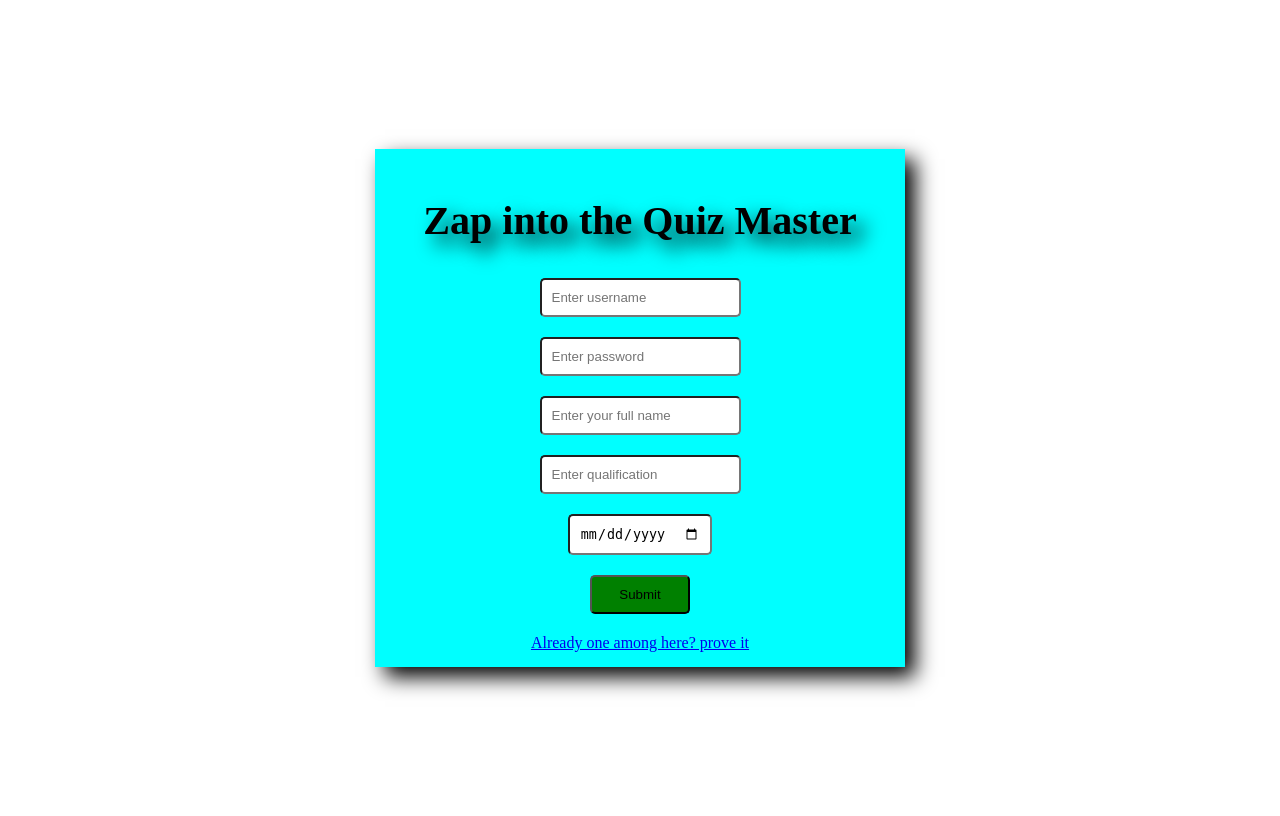
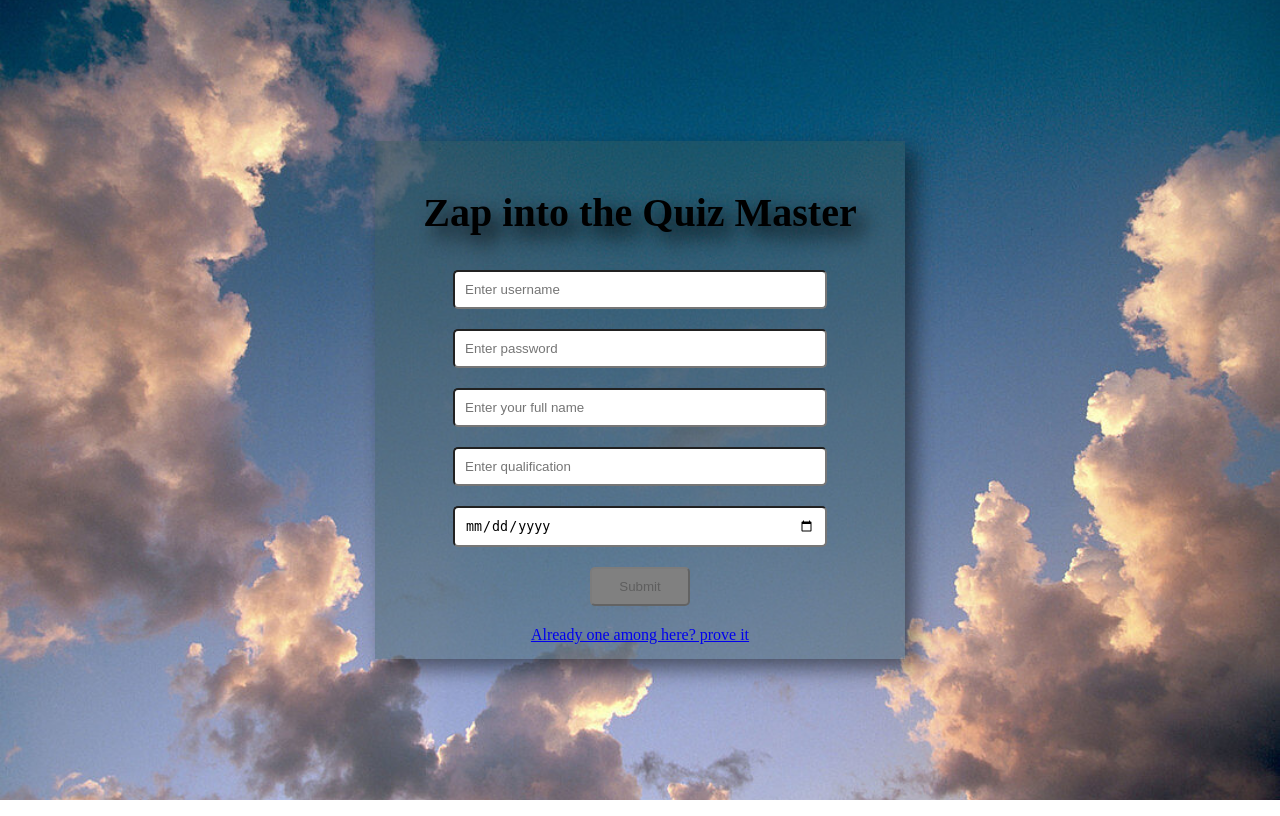
Before and after one commit to 22f3002631/Quiz-Master-V1, a Flask app: page /register in a window 1280 px wide. Run offline with Flask 3, Linux system fonts and the light colour scheme.

Commit message:
Implemented javascript for stronger password creation

```diff
--- a/templates/register.html
+++ b/templates/register.html
@@ -10,12 +10,15 @@
             justify-content: center;
             align-items: center;
             height: 100vh;
+            margin: 0;
+            background: url('/static/login_bg.jpg') no-repeat center;
+            background-size: cover;
         }
         .container{
-            background-color: aqua;
+            background-color: rgba(55, 88, 88, 0.4);
             text-align: center;
             padding: 15px;
-            box-shadow: 10px 10px 20px black;
+            box-shadow: 10px 10px 20px rgba(0,0,0,0.5);
             width: 500px;
         }
         input{
@@ -23,17 +26,75 @@
             margin: 20px auto;
             padding: 10px;
             border-radius: 5px;
+            width: 70%;
+        }
+        input[type="text"]:hover{
+            border: 2px solid red;
+        }
+        input[type="password"]:hover{
+            border: 2px solid red;
         }
         input:focus{
             background-color: lightgreen;
         }
-
         input[type="submit"]{
             cursor: pointer;
             background-color: green;
             width: 100px;
+            transition: 0.2s;
+        }
+        #sub:disabled{
+            cursor: not-allowed;
+            background-color: gray;
+        }
+        #sub:hover{
+            transform: scale(1.1);
+            box-shadow: 0 4px 10px rgba(0,0,0,0.5);
+        }
+        #sub:active{
+            transform: scale(0.95);
+            background-color: #00ff00;
+        }
+        #msgs{
+            color: red;
         }
     </style>
+    <script>
+        function validatepwd(){
+                pwd=document.getElementById("pwd").value;
+                msgs=document.getElementById("msgs");
+                haslower=/[a-z]/.test(pwd);
+                hasupper=/[A-Z]/.test(pwd);
+                hasnum=/[0-9]/.test(pwd);
+                hassym=/[!@#$%^&*()<>?,.:{}|]/.test(pwd);
+                vallen=pwd.length>=6;
+                pwdval=haslower && hasupper && hasnum && hassym && vallen;
+                ihtml="";
+                if(!haslower){
+                    ihtml+=`<p class="invalid">At least 1 lowercase letter needed</p>`;
+                }
+                if(!hasupper){
+                    ihtml+=`<p class="invalid">At least 1 uppercase letter needed</p>`;
+                }
+                if(!hasnum){
+                    ihtml+=`<p class="invalid">At least 1 number needed</p>`;
+                }
+                if(!hassym){
+                    ihtml+=`<p class="invalid">At least 1 symbol needed</p>`;
+                }
+                if(!vallen){
+                    ihtml+=`<p class="invalid">At least 6 characters needed</p>`;
+                }
+                msgs.innerHTML=ihtml;
+                if(pwdval){
+                    msgs.innerHTML="";
+                    document.getElementById("sub").disabled=false;
+                }
+                else{
+                    document.getElementById("sub").disabled=true;
+                }
+        }
+    </script>
     </head>
     <body>
         <main>
@@ -41,11 +102,12 @@
                 <form action="{{url_for('register')}}" method="POST">
                 <h2 style="font-size: 40px; text-shadow: 10px 10px 20px;">Zap into the Quiz Master</h2>
                 <input type="text" name="uname" id="uname" placeholder="Enter username" required>
-                <input type="password" name="pwd" id="pwd" placeholder="Enter password" required>
+                <input type="password" name="pwd" id="pwd" placeholder="Enter password" onkeyup="validatepwd()" required>
+                <div id="msgs"></div>
                 <input type="text" name="fname" id="fname" placeholder="Enter your full name" required>
                 <input type="text" name="qual" id="qual" placeholder="Enter qualification" required>
                 <input type="date" name="dob" id="dob" required>
-                <input type="submit" value="Submit">
+                <input type="submit" value="Submit" id="sub" disabled>
                 <a href="{{url_for('login')}}">Already one among here? prove it</a>
             </form>
             </div>
```
